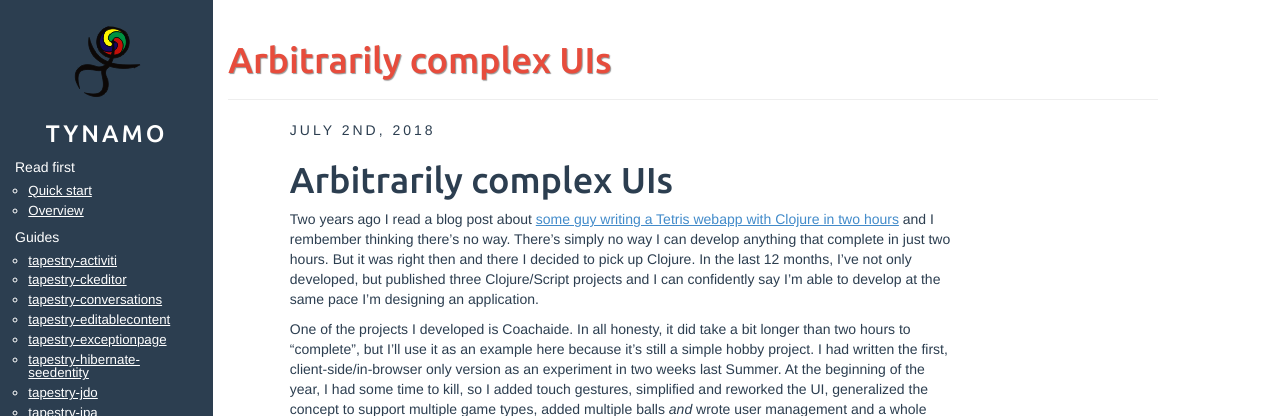
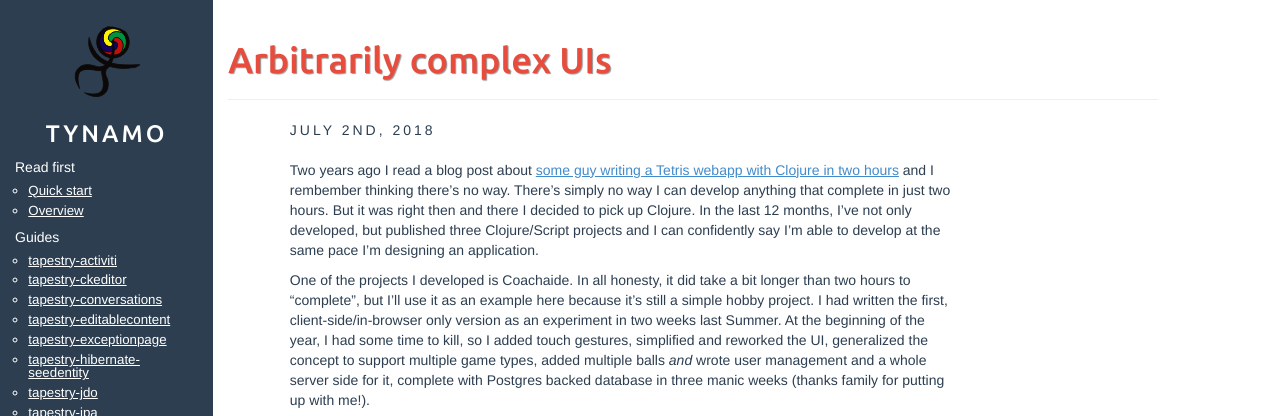
Before and after one commit to vjlamp/tynamo.github.io, a Jekyll site: the page built from _posts/2018-07-02-arbitrarily-complex-uis.md, in a window 1280 px wide and 900 px high, cut to the strip 0-416 px from the top of the window. Built offline with Jekyll 4.4.1, drawn with Linux system fonts in a browser that asks for light colours.

Commit message:
edit post about clojure & UIs

```diff
--- a/_posts/2018-07-02-arbitrarily-complex-uis.md
+++ b/_posts/2018-07-02-arbitrarily-complex-uis.md
@@ -2,8 +2,6 @@
 layout: post
 title: Arbitrarily complex UIs
 ---
-
-# Arbitrarily complex UIs
 
 Two years ago I read a blog post about [some guy writing a Tetris webapp with Clojure in two hours](http://timothypratley.blogspot.com/2015/07/you-should-be-using-figwheelreagent.html) and I rembember thinking there's no way. There's simply no way I can develop anything that complete in just two hours. But it was right then and there I decided to pick up Clojure. In the last 12 months, I've not only developed, but published three Clojure/Script projects and I can confidently say I'm able to develop at the same pace I'm designing an application.
 
```
